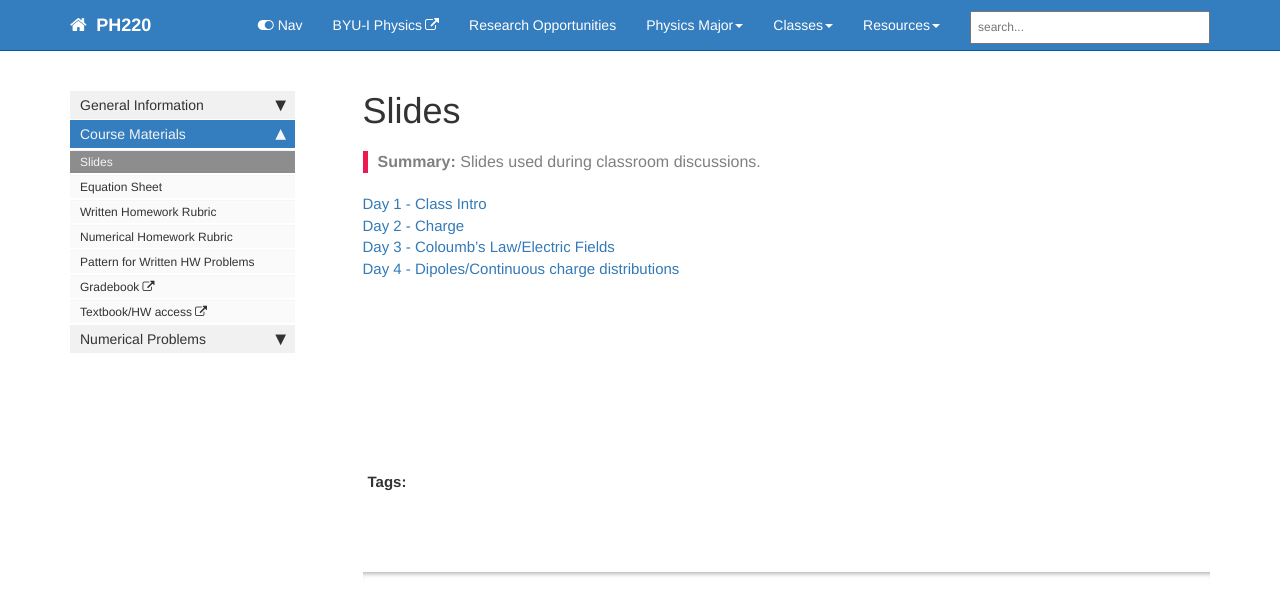
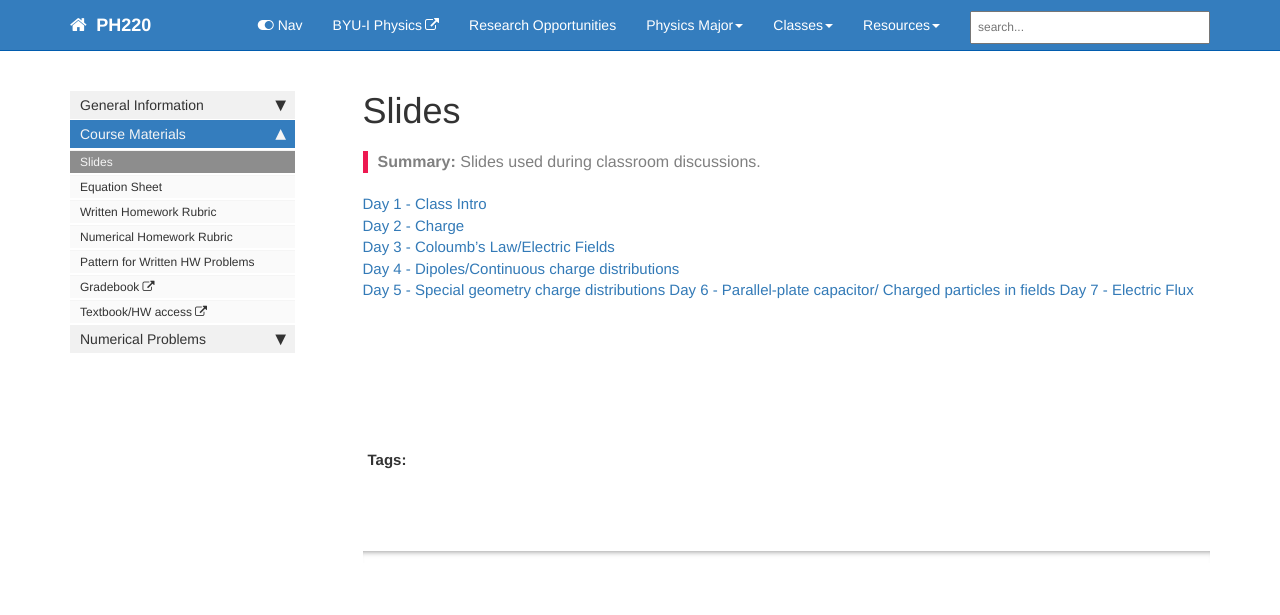
Before and after one commit to lancejnelson/PH220, a Jekyll site: the page built from course_docs/slides.md, in a window 1280 px wide. Shown: the top 615 px of the page. Built offline with Jekyll 4.4.1, drawn with Linux system fonts in a browser that asks for light colours; comment, search, counter and statistics services are not loaded.

Commit message:
Updating slides to D7

```diff
--- a/course_docs/slides.md
+++ b/course_docs/slides.md
@@ -14,9 +14,9 @@ folder: course_docs
  [Day 2 - Charge][day2]
  [Day 3 - Coloumb's Law/Electric Fields][day3]
  [Day 4 - Dipoles/Continuous charge distributions][day4]
- <!--- [Day 5 - Special geometry charge distributions][day5] -->
- <!--- [Day 6 - Parallel-plate capacitor/ Charged particles in fields][day6] -->
- <!--- [Day 7 - Electric Flux][day7]  -->
+ [Day 5 - Special geometry charge distributions][day5]
+ [Day 6 - Parallel-plate capacitor/ Charged particles in fields][day6]
+ [Day 7 - Electric Flux][day7]
  <!--- [Day 8 - Gauss's Law][day8]  -->
  <!--- [Day 9 - Electric Potential Energy][day9]-->
  <!--- [Day 10 - Electric Potential][day10]  -->
```
Also changed, not shown: 1 other file.
